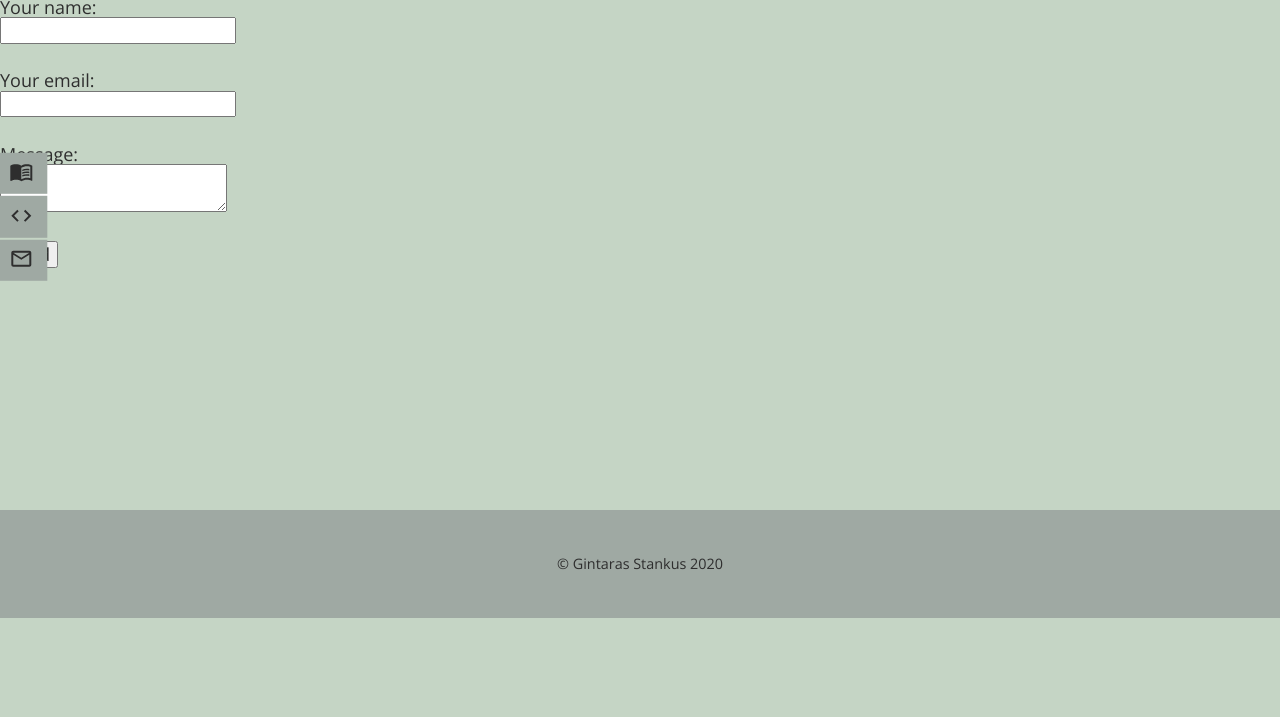
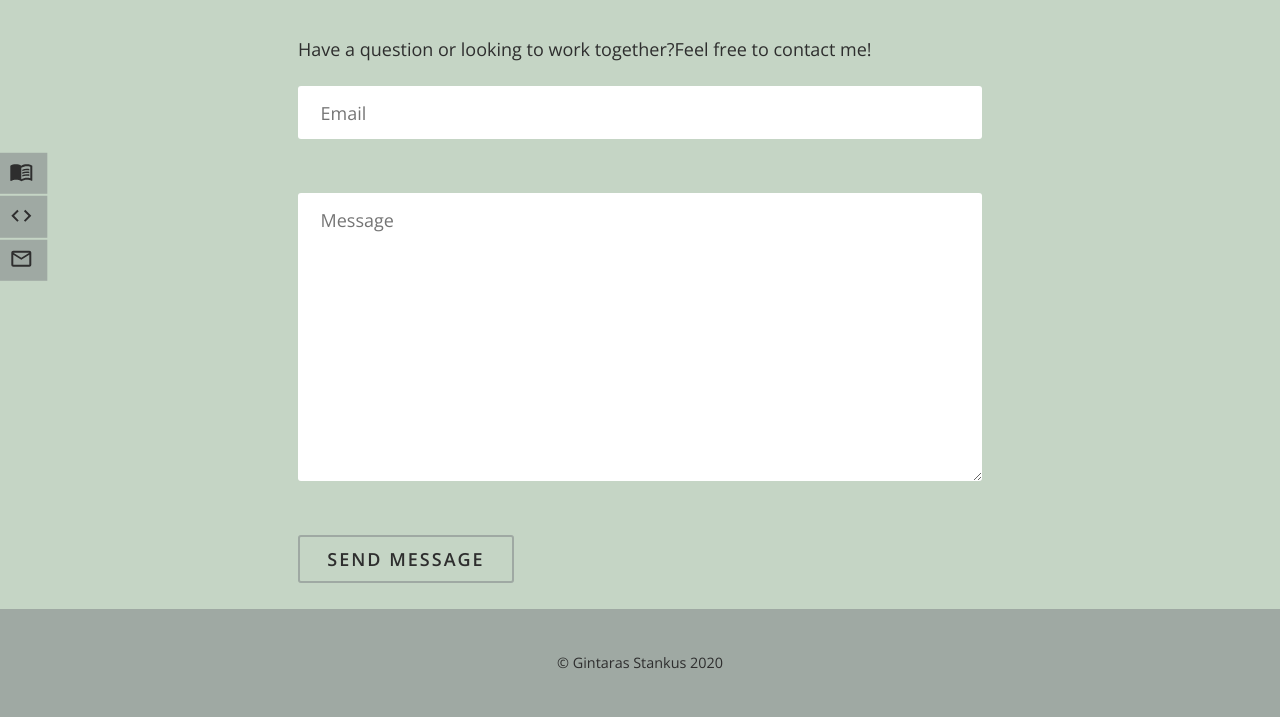
Before and after one commit to g1st/g1st.github.io, a Gatsby site: page /contact in a window 1280 px wide. Shown: the part 182-899 px from the top of the page. Before the commit the page ends 800 px from the top, so only its background shows below. Built offline with nearby package versions, Linux system fonts and the light colour scheme; Gatsby itself is replaced by a stand-in of ours; some packages are replaced by stand-ins of ours.

Commit message:
back to square 1

```diff
--- a/src/pages/contact.js
+++ b/src/pages/contact.js
@@ -1,78 +1,75 @@
-import React from "react";
-import { navigate } from "gatsby";
+import React, { useState } from "react";
+import styled from "styled-components";
 
-function encode(data) {
-  return Object.keys(data)
-    .map(key => encodeURIComponent(key) + "=" + encodeURIComponent(data[key]))
-    .join("&");
-}
+import SEO from "../components/seo";
+import { Button } from "../styles/mixins";
 
-export default function Contact() {
-  const [state, setState] = React.useState({});
+const Container = styled.div`
+  max-width: 42rem;
+  margin: 0 auto;
+  padding: 0 2rem;
+`;
 
-  const handleChange = e => {
-    setState({ ...state, [e.target.name]: e.target.value });
-  };
+const Heading = styled.h2`
+  font-size: 3rem;
+  text-align: center;
+`;
 
-  const handleSubmit = e => {
-    e.preventDefault();
-    const form = e.target;
-    fetch("/", {
-      method: "POST",
-      headers: { "Content-Type": "application/x-www-form-urlencoded" },
-      body: encode({
-        "form-name": form.getAttribute("name"),
-        ...state,
-      }),
-    })
-      .then(() => navigate(form.getAttribute("action")))
-      .catch(error => alert(error));
-  };
+const Form = styled.form`
+  display: flex;
+  flex-direction: column;
+`;
 
-  return (
-    <>
-      <h1>Contact</h1>
-      <form
-        name="contact"
-        method="post"
-        action="/thanks/"
-        data-netlify="true"
-        data-netlify-honeypot="bot-field"
-        onSubmit={handleSubmit}
-      >
-        {/* The `form-name` hidden field is required to support form submissions without JavaScript */}
-        <input type="hidden" name="form-name" value="contact" />
-        <p hidden>
-          <label>
-            Don’t fill this out:{" "}
-            <input name="bot-field" onChange={handleChange} />
-          </label>
-        </p>
-        <p>
-          <label>
-            Your name:
-            <br />
-            <input type="text" name="name" onChange={handleChange} />
-          </label>
-        </p>
-        <p>
-          <label>
-            Your email:
-            <br />
-            <input type="email" name="email" onChange={handleChange} />
-          </label>
-        </p>
-        <p>
-          <label>
-            Message:
-            <br />
-            <textarea name="message" onChange={handleChange} />
-          </label>
-        </p>
-        <p>
-          <button type="submit">Send</button>
-        </p>
-      </form>
-    </>
-  );
-}
+const Text = styled.p`
+  margin-top: 3rem;
+`;
+
+const Input = styled.input`
+  padding: 0.75rem 1.25rem;
+  margin-bottom: 3em;
+  border-radius: 3px;
+  border: none;
+`;
+
+const Message = styled.textarea`
+  border: none;
+  border-radius: 3px;
+  padding: 0.75rem 1.25rem;
+  margin-bottom: 3em;
+`;
+
+const Submit = styled(Button)`
+  max-width: 12em;
+`;
+
+const Contact = () => (
+  <Container>
+    <SEO title="Contact" />
+    <Heading>Contact</Heading>
+    <Text>
+      Have a question or looking to work together?Feel free to contact me!
+    </Text>
+    <Form
+      name="contact2"
+      method="post"
+      action="/thanks"
+      data-netlify="true"
+      data-netlify-honeypot="bot-field"
+    >
+      <input type="hidden" name="form-name" value="contact2" />
+      <input type="hidden" name="bot-field" />
+      <Input name="email" type="email" placeholder="Email" required />
+      <Message
+        name="message"
+        placeholder="Message"
+        rows="10"
+        cols="50"
+        minLength="30"
+        required
+      />
+      <Submit type="submit">Send Message</Submit>
+    </Form>
+  </Container>
+);
+
+export default Contact;
```
